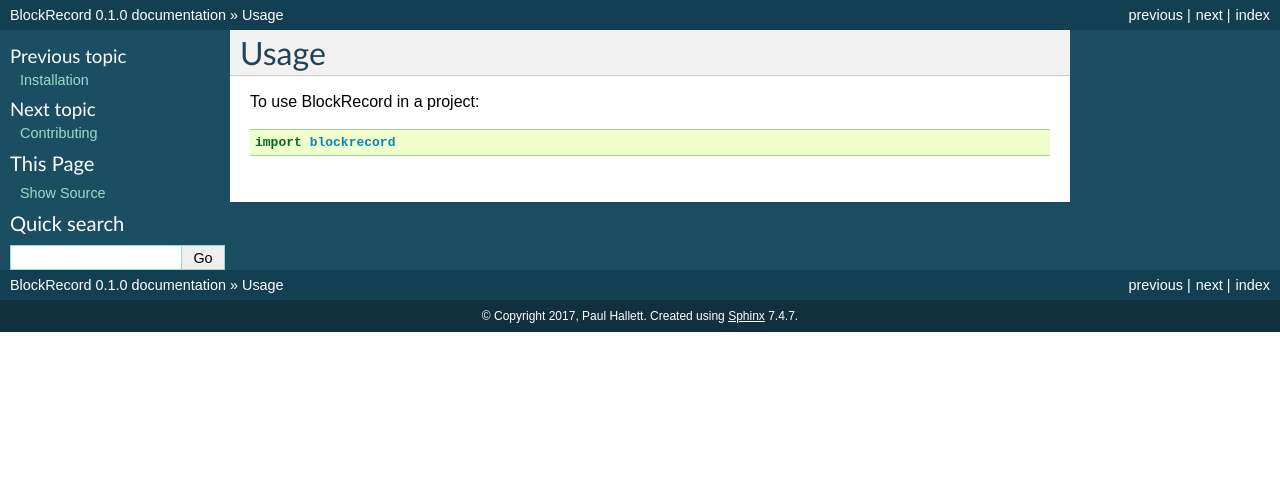
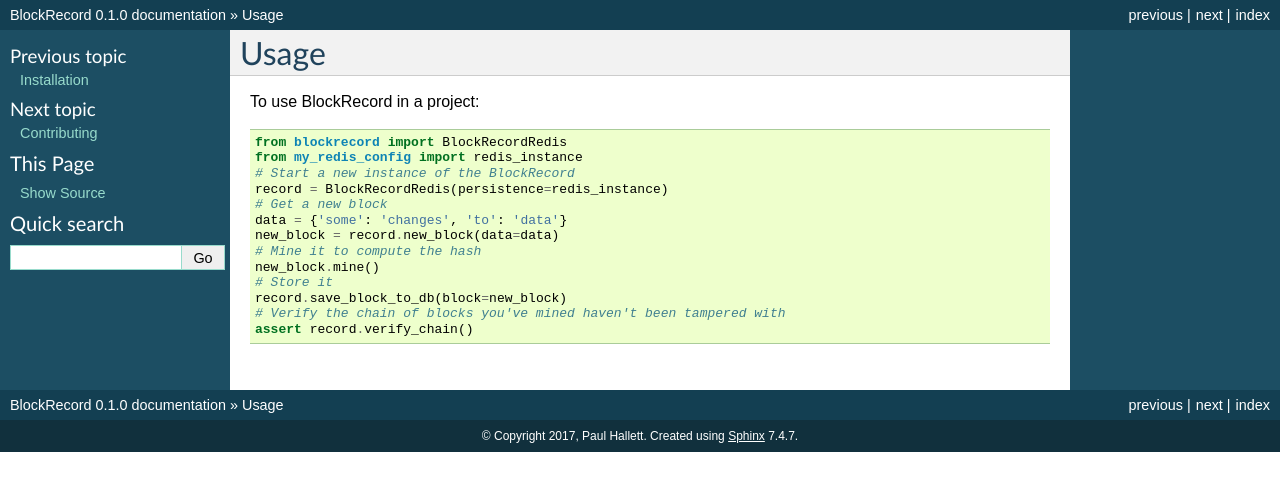
Before and after one commit to phalt/BlockRecord, a Sphinx documentation site: the page built from docs/usage.rst, in a window 1280 px wide. Shown: the top 491 px of the page. Built offline with Sphinx 7.4.7, drawn with Linux system fonts in a browser that asks for light colours; pages that are not in the unit, such as notebooks, are missing from menus.

```diff
--- a/docs/usage.rst
+++ b/docs/usage.rst
@@ -4,4 +4,16 @@ Usage
 
 To use BlockRecord in a project::
 
-    import blockrecord
+    from blockrecord import BlockRecordRedis
+    from my_redis_config import redis_instance
+    # Start a new instance of the BlockRecord
+    record = BlockRecordRedis(persistence=redis_instance)
+    # Get a new block
+    data = {'some': 'changes', 'to': 'data'}
+    new_block = record.new_block(data=data)
+    # Mine it to compute the hash
+    new_block.mine()
+    # Store it
+    record.save_block_to_db(block=new_block)
+    # Verify the chain of blocks you've mined haven't been tampered with
+    assert record.verify_chain()
```
Also changed, not shown: README.rst (+11 -2 lines).
